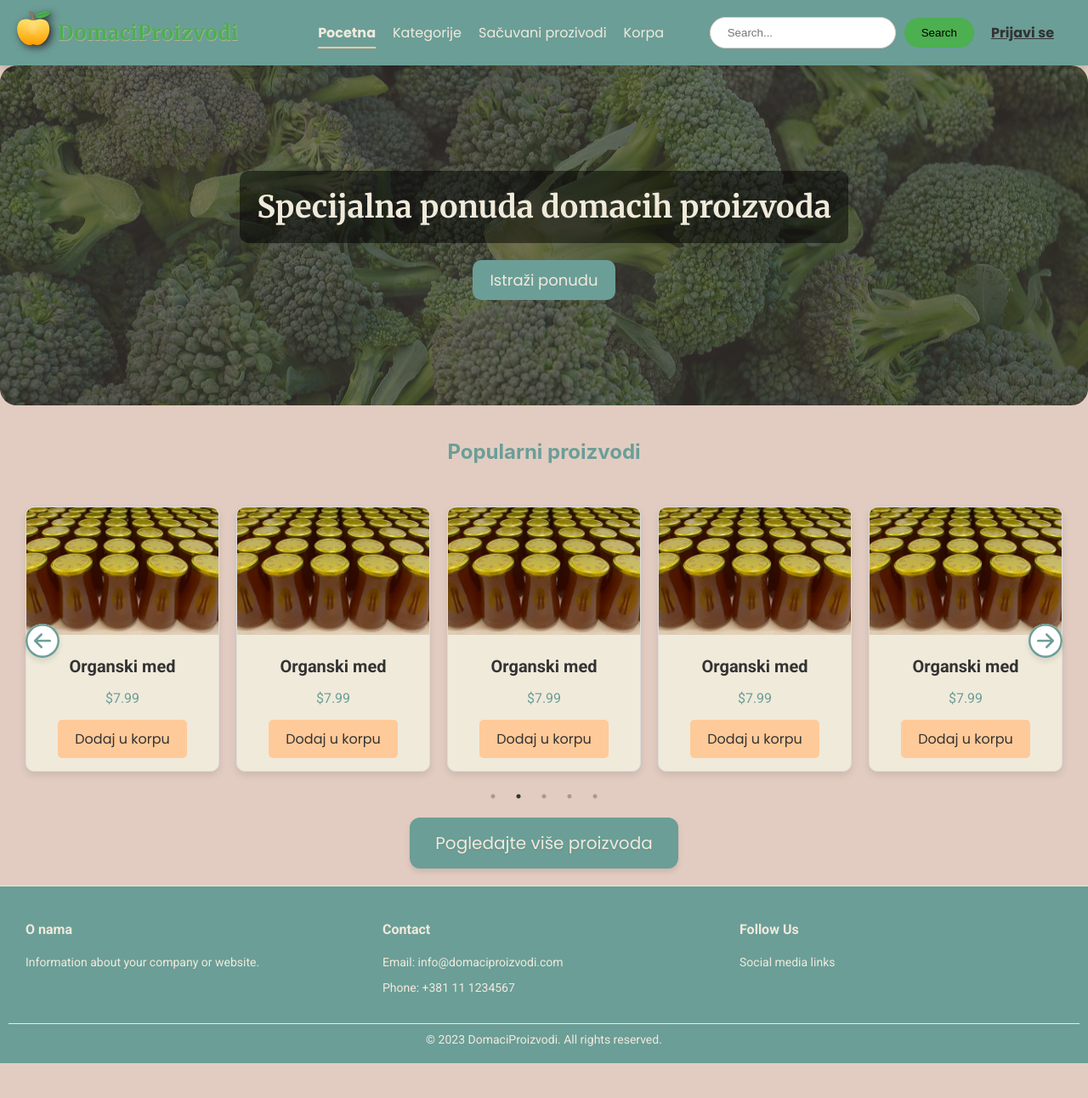
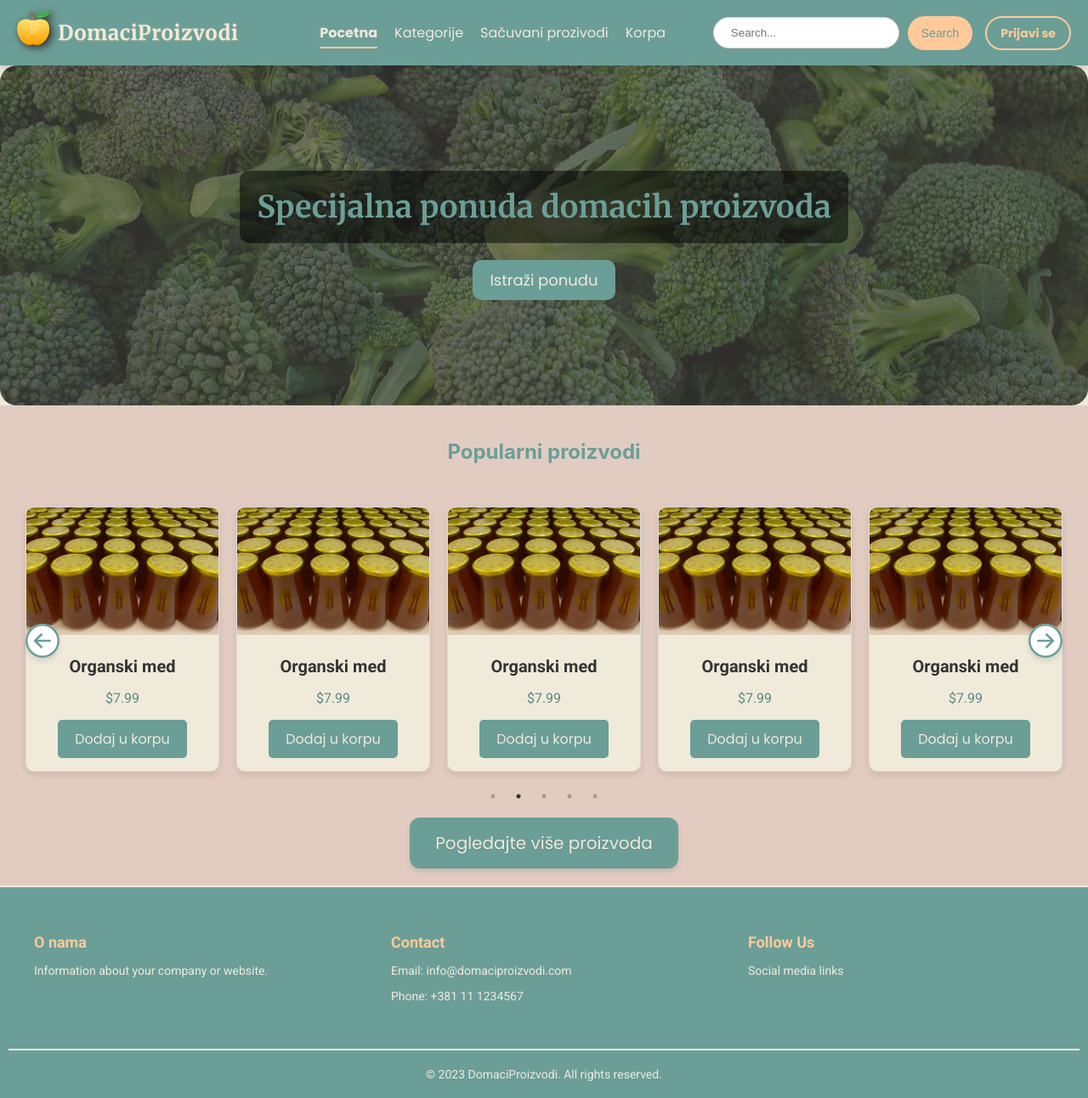
Before and after one commit to markom132/DomacaProzivodnja, a React (Create React App) app in the folder frontend/: page / in a window 1280 px wide. Shown: the whole page at 85% size. Before the commit the page ends 1251 px from the top, so only its background shows below. Built offline with nearby package versions, Linux system fonts and the light colour scheme.

Commit message:
css changes

```diff
--- a/frontend/src/components/CategorySelector.css
+++ b/frontend/src/components/CategorySelector.css
@@ -18,16 +18,16 @@
 
 .categoryButton {
   padding: 10px 20px;
-  border-radius: 20px;
+  border-radius: 999px;
   border: 1px solid #e0e0e0;
-  background-color: #f0eadb;
+  background-color: #6b9e97;
   cursor: pointer;
-  color: #333333;
+  color: #f0eadb;
   font-size: 16px;
 }
 
 .categoryButton:hover {
-  background-color: #b6b795;
+  background-color: #ffca99;
   box-shadow: 0px 4px 8px rgba(0, 0, 0, 0.1);
   transform: scale(1.05);
 }
--- a/frontend/src/components/Footer.css
+++ b/frontend/src/components/Footer.css
@@ -1,7 +1,7 @@
 .footer {
   background-color: #6b9e97;
   padding: 20px 10px;
-  border-top: 1px solid #f0eadb;
+  border-top: 2px solid #f0eadb;
 }
 
 .footerContent {
@@ -13,13 +13,14 @@
 .footerSection {
   flex: 1;
   margin: 0 20px;
+  padding: 10px;
 }
 
 .footerBottom {
   text-align: center;
-  margin-top: 20px;
-  border-top: 1px solid #f0eadb;
-  padding-top: 10px;
+  margin-top: 30px;
+  border-top: 2px solid #f0eadb;
+  padding-top: 20px;
   color: #f0eadb;
   font-family: 'Roboto', sans-serif;
   font-size: 14px;
@@ -27,8 +28,9 @@
 
 .footer h4 {
   font-family: 'Roboto', sans-serif;
-  font-size: 16px;
-  color: #f0eadb;
+  font-size: 18px;
+  color: #ffca99;
+  margin-bottom: 15px;
 }
 
 .footer p {
--- a/frontend/src/components/Header.css
+++ b/frontend/src/components/Header.css
@@ -14,7 +14,7 @@
   align-items: center;
   font-weight: bold;
   font-family: 'Merriweather', serif;
-  color: #4CAF50;
+  color: #f0eadb;
   text-shadow: 0.5px 0.5px 1px #b6b795;
 }
 
@@ -52,16 +52,19 @@
 }
 
 .searchButton {
-  padding: 10px 20px;
+  padding: 8px 16px;
   margin-left: 10px;
-  background-color: #4caf50;
+  background-color: #ffca99;
+  font-size: 14px;
+  color: #6b9e97;
   border: none;
   border-radius: 999px;
+  height: 40px;
   cursor: pointer;
 }
 
 .searchButton:hover {
-  background-color: #388e3c;
+  background-color: #e2ccc1;
 }
 
 .navItem {
@@ -123,18 +126,25 @@
 
 .authButtonText {
   font-family: 'Poppins', sans-serif;
-  padding: 10px 20px;
-  color: #333333;
+  padding: 8px 16px;
+  color: #ffca99;
   background: none;
-  border: none;
-  font-size: 16px;
+  border: 2px solid #ffca99;
+  border-radius: 999px;
+  font-size: 14px;
   font-weight: bold;
+  text-decoration: none;
   cursor: pointer;
+  margin-left: 15px;
+  height: 40px;
   transition: color 0.3s ease;
 }
 
 .authButtonText:hover {
-  color: #ffca99;
+  color: #e2ccc1;
+  border-color: #e2ccc1;
+  background-color: rgba(255, 202, 153, 0.1);
+  box-shadow: 0 2px 8px rgba(255, 202, 153, 0.3);
 }
 
 .profileIcon {
--- a/frontend/src/components/HeroSection.css
+++ b/frontend/src/components/HeroSection.css
@@ -18,6 +18,7 @@
 }
 
 .promoText {
+  color: #6b9e97;
   font-size: 36px;
   font-weight: bold;
   background-color: rgba(0, 0, 0, 0.5);
--- a/frontend/src/components/ProductCard.css
+++ b/frontend/src/components/ProductCard.css
@@ -36,7 +36,7 @@
 }
 
 .button {
-  background-color: #ffca99;
+  background-color: #6b9e97;
   border: none;
   border-radius: 5px;
   padding: 10px 20px;
@@ -47,11 +47,11 @@
     transform 0.3s ease;
   font-family: 'Poppins', sans-serif;
   font-size: 16px;
-  color: #333333;
+  color: #f0eadb;
 }
 
 .button:hover {
-  background-color: #f09b64;
+  background-color: #ffca99;
   box-shadow: 0 4px 6px rgba(0, 0, 0, 0.2);
   transform: scale(1.05);
 }
@@ -65,6 +65,6 @@
 
 .price {
   font-size: 16px;
-  color: #6b9e97;
+  color: #5a8a85;
   font-family: 'Roboto', sans-serif;
 }
--- a/frontend/src/index.css
+++ b/frontend/src/index.css
@@ -5,7 +5,7 @@ body {
     sans-serif;
   -webkit-font-smoothing: antialiased;
   -moz-osx-font-smoothing: grayscale;
-  background-color: #e2ccc1;
+  background-color: #f0eadb;
 }
 
 code {
```
